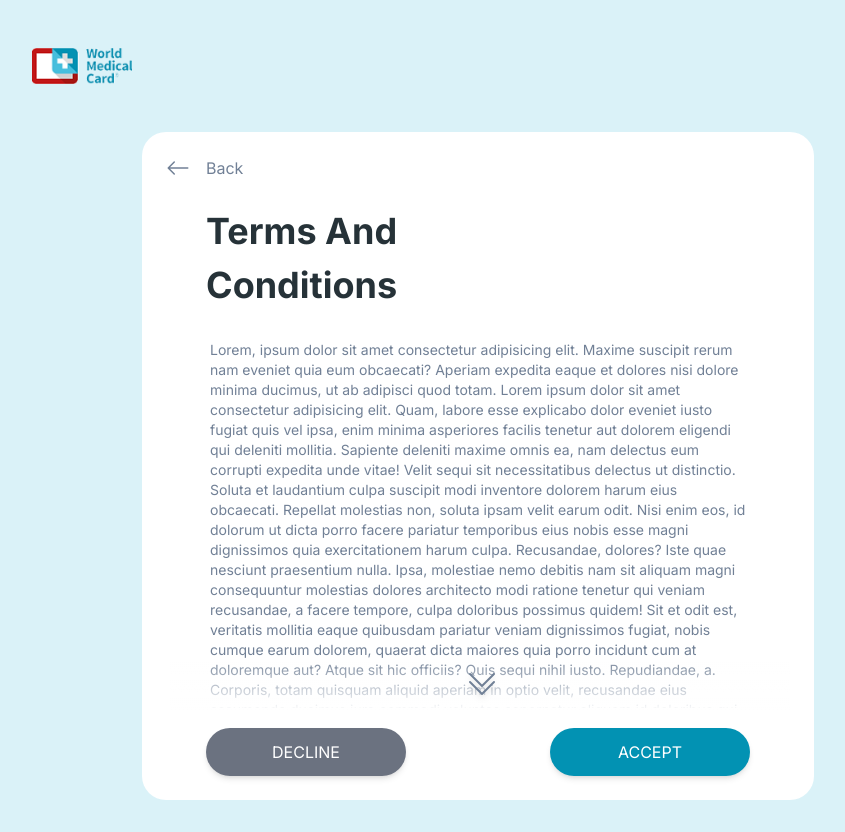
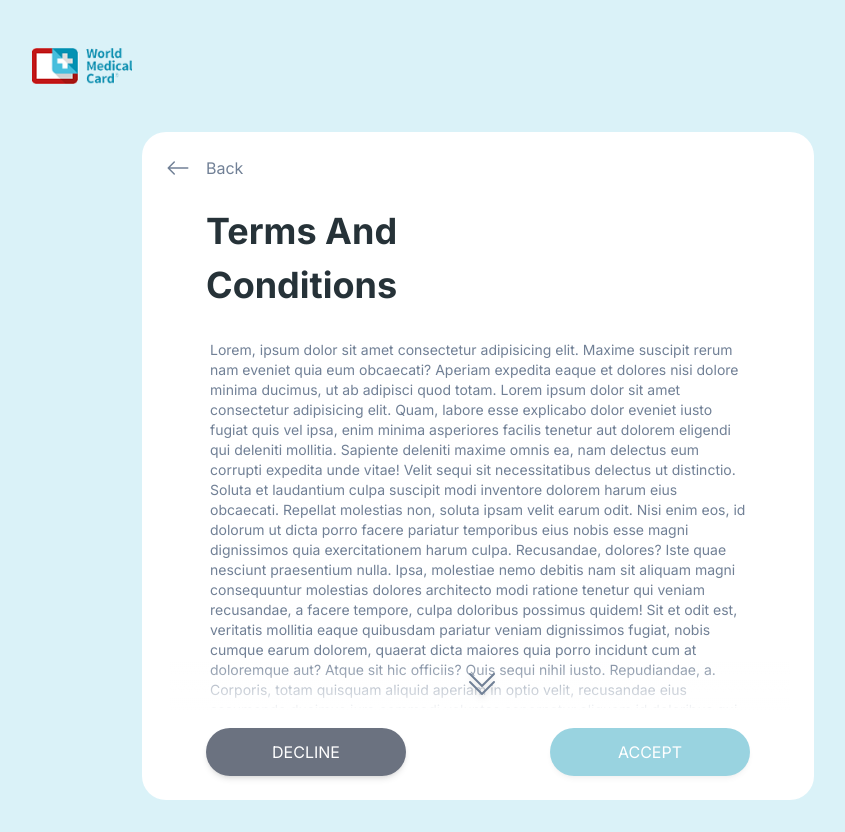
Before and after one commit to dagemtadesse/med-tracker-web, a React (Vite) app: page /terms-and-conditions in a window 1280 px wide. Shown: the whole page, without its empty margins (162-1007 px from the left). Built offline with nearby package versions, Linux system fonts and the light colour scheme.

Commit message:
added links

```diff
--- a/src/pages/TermsAndConditions.tsx
+++ b/src/pages/TermsAndConditions.tsx
@@ -1,5 +1,6 @@
 import { useLayoutEffect, useRef, useState } from "react";
 import { ArrowLeft, ChevronDoubleDown } from "react-bootstrap-icons";
+import { Link } from "react-router-dom";
 import Logo from "../assets/logo.png";
 
 const TermsAndConditions = () => {
@@ -30,9 +31,9 @@ const TermsAndConditions = () => {
       </header>
       <main className="text-textGrey">
         <div className="bg-white p-6 rounded-3xl mx-auto max-w-2xl max-h-[90vh] flex flex-col h-[calc(100vh-132px)] mb-8">
-          <button className="flex justify-start items-center gap-4">
+          <Link className="flex justify-start items-center gap-4" to="/">
             <ArrowLeft size="24" /> <span>Back</span>
-          </button>
+          </Link>
 
           <div className="px-10 py-6 text-textDark">
             <h1 className="font-bold text-4xl capitalize leading-normal">
@@ -48,7 +49,7 @@ const TermsAndConditions = () => {
               ref={contianerRef}
               onScroll={handleScroll}
             >
-              <div className="px-10 pb-12 text-textGrey">
+              <div className="px-10 text-textGrey">
                 Lorem, ipsum dolor sit amet consectetur adipisicing elit. Maxime
                 suscipit rerum nam eveniet quia eum obcaecati? Aperiam expedita
                 eaque et dolores nisi dolore minima ducimus, ut ab adipisci quod
@@ -345,12 +346,21 @@ const TermsAndConditions = () => {
           </div>
 
           <div className="flex justify-between pt-4 px-10">
-            <button className="rounded-full shadow-md hover:shadow-lg uppercase px-10 py-3 text-white bg-gray-500 w-[200px]">
+            <Link
+              to="/"
+              className="rounded-full text-center shadow-md hover:shadow-lg uppercase px-10 py-3 text-white bg-gray-500 w-[200px]"
+            >
               decline
-            </button>
-            <button className="rounded-full shadow-md hover:shadow-lg uppercase px-10 py-3 text-white bg-solidBlue w-[200px]">
+            </Link>
+
+            <Link
+              to={bottomReached ? "/login" : ""}
+              className={`rounded-full text-center shadow-md hover:shadow-lg uppercase px-10 py-3 text-white bg-solidBlue w-[200px] ${
+                bottomReached ? "opacity-100" : "opacity-40"
+              }`}
+            >
               accept
-            </button>
+            </Link>
           </div>
         </div>
       </main>
```
